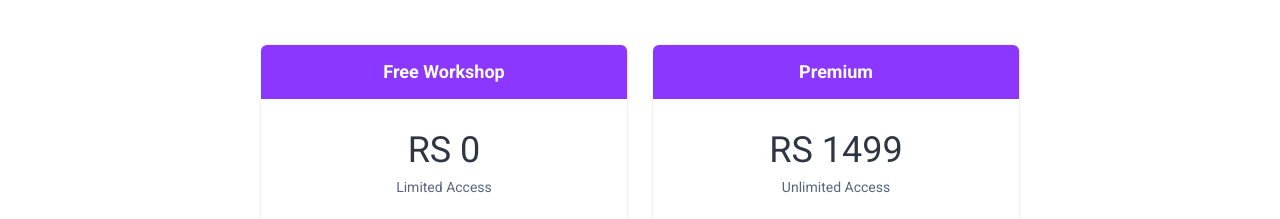
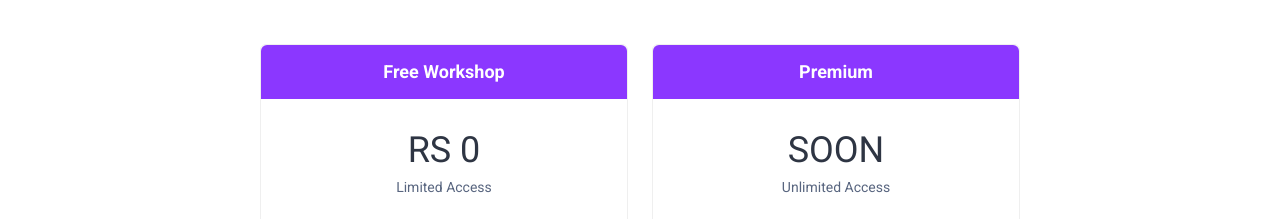
Before and after one commit to Shygul22/iskillslock-consulting-services-, a plain HTML site: page graphic_course.html in a window 1280 px wide. Shown: the part 5120-5339 px from the top of the page. Drawn offline with nearby package versions, Linux system fonts and the light colour scheme; a script that the page names is missing.

Commit message:
Update graphic_course.html

```diff
--- a/graphic_course.html
+++ b/graphic_course.html
@@ -269,7 +269,7 @@
 
 						            <div class="plan-details p-4">
 							            <div class="plan-desc text-center mb-4">
-								            <div class="plan-price">RS 1499</div>
+								            <div class="plan-price">SOON</div>
 								            <div class="plan-price-desc">Unlimited Access</div>
 							            </div>
 							            <div class="plan-content px-3">
```
